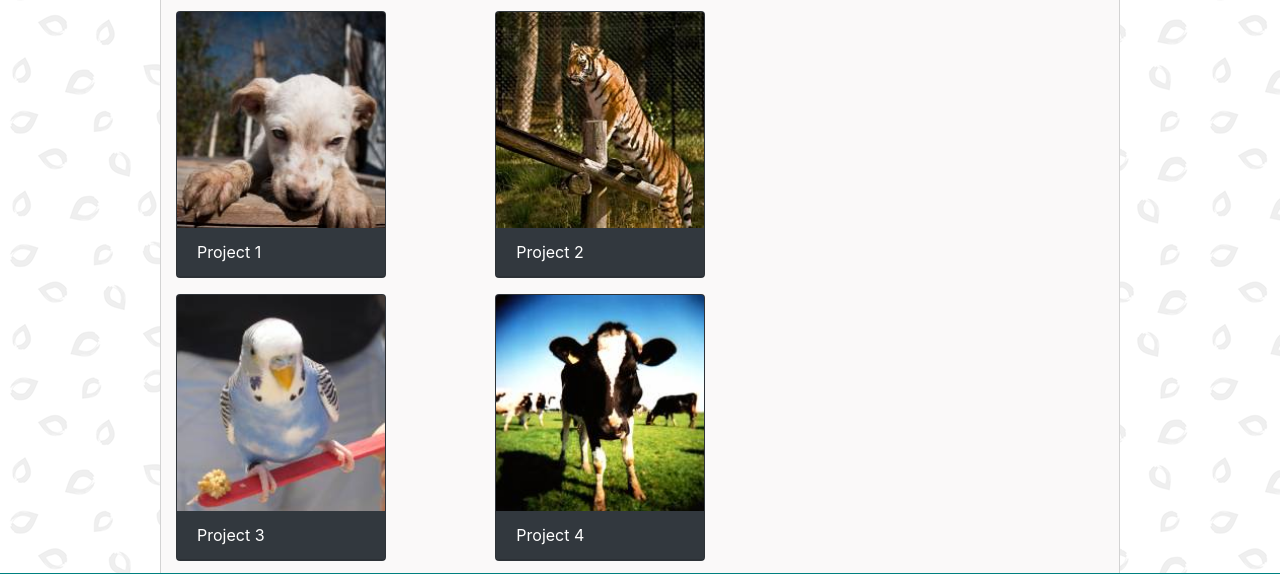
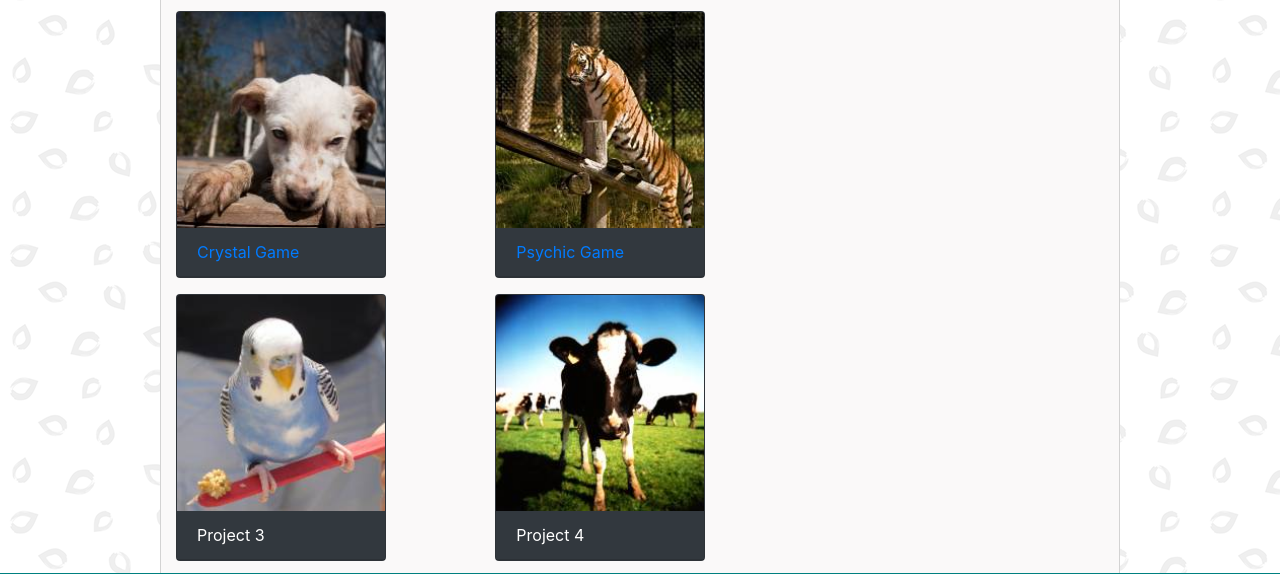
Before and after one commit to beccashieh/Bootstrap-portfolio, a plain HTML site: page portfolio.html in a window 1280 px wide. Shown: the part 167-741 px from the top of the page. Drawn offline with nearby package versions, Linux system fonts and the light colour scheme.

Commit message:
added links to psychic game and crystal collector

```diff
--- a/portfolio.html
+++ b/portfolio.html
@@ -51,14 +51,14 @@
             <div class="col-md-3">
                 <div class="card text-white bg-dark mb-3" style="max-width: 18rem;">
                     <img src="assets/images/placeholder1.jpg" class="card-img-top" alt="Image1">
-                    <div class="card-header">Project 1</div>
+                    <a class="card-header" href="https://beccashieh.github.io/CrystalGame/">Crystal Game</a>
                 </div>
             </div>
             <div class="col-md-1"></div>
             <div class="col-md-3">
                 <div class="card text-white bg-dark mb-3" style="max-width: 18rem;">
                     <img src="assets/images/placeholder2.jpg" class="card-img-top" alt="Image2">
-                    <div class="card-header">Project 2</div>
+                    <a class="card-header" href="https://beccashieh.github.io/Psychic-Game/">Psychic Game</a>
                 </div>
             </div>
         </div>
```
